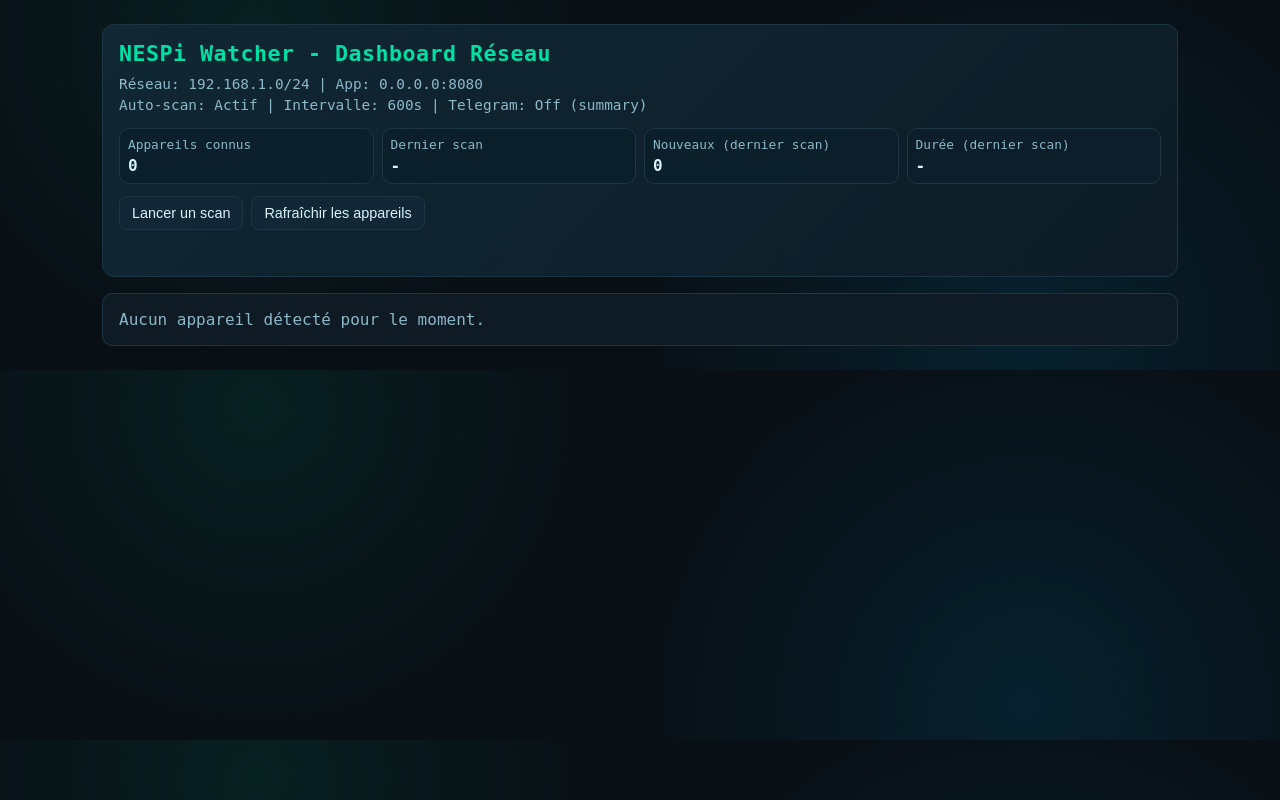
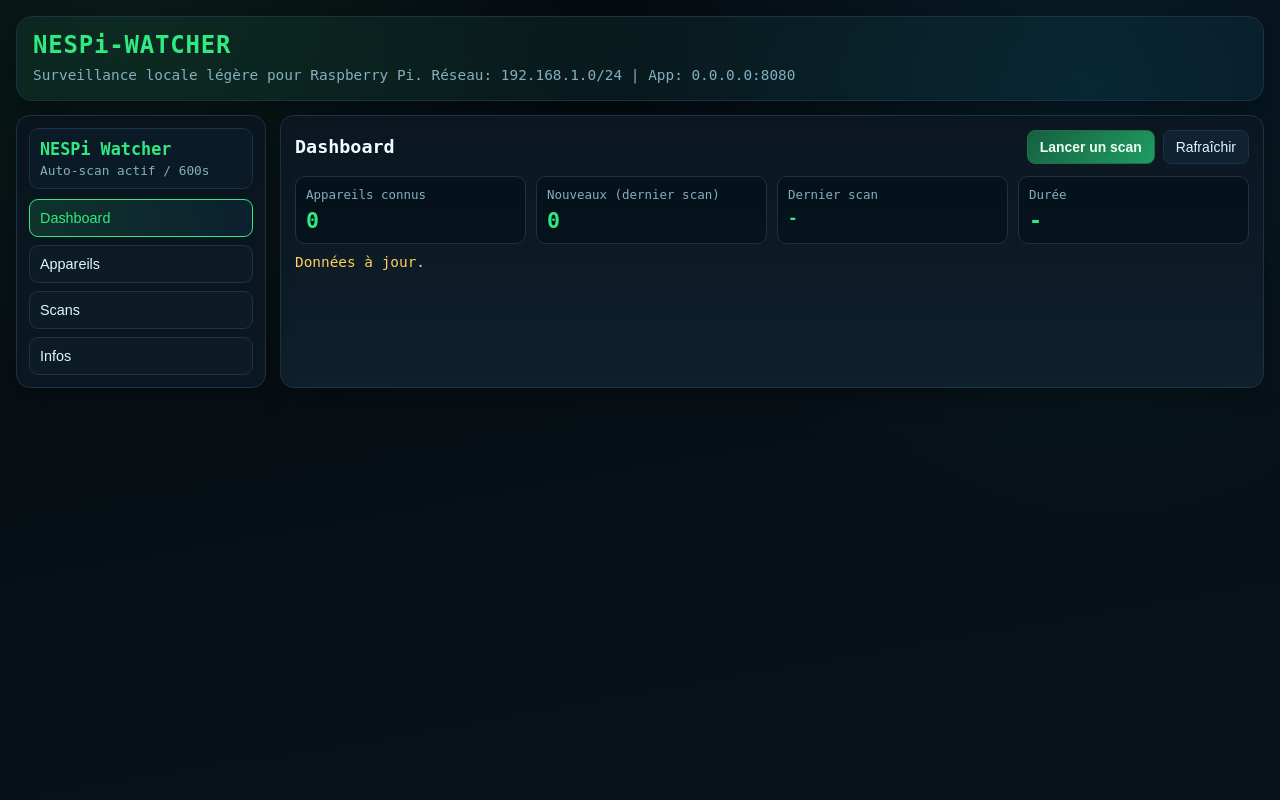
Before and after one commit to SonFire03/nespi-watcher, a Flask app: page / in a window 1280 px wide. Run offline with Flask 3, Linux system fonts and the light colour scheme; data that the repository does not hold is empty.

Commit message:
feat(ui): v3 cyber dashboard layout with tabs and scan history view

```diff
--- a/templates/index.html
+++ b/templates/index.html
@@ -6,177 +6,311 @@
   <title>NESPi Watcher</title>
   <style>
     :root {
-      --bg: #081016;
-      --panel: #0f1b24;
-      --line: #1e3544;
-      --text: #d7f4ff;
-      --muted: #8cb8c8;
-      --accent: #00e0a4;
-      --warn: #ffcc66;
-      --danger: #ff7a7a;
+      --bg: #060b10;
+      --bg2: #08131b;
+      --panel: #0b1620;
+      --panel-2: #0f1f2d;
+      --line: #1a3345;
+      --text: #def8ff;
+      --muted: #86aebf;
+      --accent: #31e981;
+      --accent-2: #13b7ff;
+      --warn: #ffd05d;
+      --danger: #ff6f7e;
+      --ok: #4dff9a;
+      --shadow: 0 8px 24px rgba(0, 0, 0, 0.35);
     }
 
     * { box-sizing: border-box; }
 
     body {
       margin: 0;
-      background:
-        radial-gradient(circle at 20% 10%, rgba(0,224,164,0.08), transparent 30%),
-        radial-gradient(circle at 80% 90%, rgba(0,180,255,0.10), transparent 35%),
-        var(--bg);
       color: var(--text);
       font-family: "DejaVu Sans Mono", "Liberation Mono", monospace;
+      background:
+        radial-gradient(circle at 10% 0%, rgba(49,233,129,0.07), transparent 32%),
+        radial-gradient(circle at 85% 10%, rgba(19,183,255,0.09), transparent 35%),
+        linear-gradient(170deg, var(--bg), var(--bg2));
+      min-height: 100vh;
     }
 
-    .wrap {
-      max-width: 1100px;
-      margin: 24px auto;
-      padding: 0 12px;
+    .shell {
+      max-width: 1280px;
+      margin: 0 auto;
+      padding: 16px;
     }
 
-    .header {
-      background: linear-gradient(135deg, #102734, #0d1c26);
+    .hero {
+      margin-bottom: 14px;
       border: 1px solid var(--line);
-      border-radius: 12px;
-      padding: 16px;
-      margin-bottom: 16px;
+      border-radius: 16px;
+      background: linear-gradient(135deg, rgba(49,233,129,0.08), rgba(19,183,255,0.06));
+      box-shadow: var(--shadow);
+      padding: 14px 16px;
     }
 
-    h1 {
+    .hero h1 {
       margin: 0;
-      font-size: 1.35rem;
+      font-size: 1.5rem;
       color: var(--accent);
-      letter-spacing: 0.5px;
+      letter-spacing: 0.8px;
     }
 
-    .meta {
-      margin-top: 8px;
+    .hero p {
+      margin: 6px 0 0;
       color: var(--muted);
       font-size: 0.9rem;
       line-height: 1.45;
     }
 
-    .stats {
+    .layout {
+      display: grid;
+      grid-template-columns: 250px 1fr;
+      gap: 14px;
+    }
+
+    .sidebar {
+      border: 1px solid var(--line);
+      border-radius: 14px;
+      background: linear-gradient(180deg, #0a141d, #0b1722);
+      padding: 12px;
+      height: fit-content;
+      position: sticky;
+      top: 12px;
+      box-shadow: var(--shadow);
+    }
+
+    .brand {
+      margin-bottom: 10px;
+      padding: 10px;
+      border: 1px solid var(--line);
+      border-radius: 10px;
+      background: #0a1b27;
+    }
+
+    .brand .title {
+      color: var(--accent);
+      font-weight: 700;
+      font-size: 1.05rem;
+    }
+
+    .brand .sub {
+      color: var(--muted);
+      font-size: 0.8rem;
+      margin-top: 4px;
+    }
+
+    .menu {
+      display: grid;
+      gap: 8px;
+    }
+
+    .menu button {
+      width: 100%;
+      text-align: left;
+      border: 1px solid var(--line);
+      background: #0d1b27;
+      color: var(--text);
+      padding: 10px;
+      border-radius: 9px;
+      cursor: pointer;
+      font-size: 0.9rem;
+    }
+
+    .menu button.active,
+    .menu button:hover {
+      border-color: var(--accent);
+      color: var(--accent);
+      background: linear-gradient(90deg, rgba(49,233,129,0.14), rgba(19,183,255,0.07));
+    }
+
+    .main {
+      display: grid;
+      gap: 14px;
+    }
+
+    .panel {
+      border: 1px solid var(--line);
+      border-radius: 14px;
+      background: linear-gradient(180deg, var(--panel), var(--panel-2));
+      box-shadow: var(--shadow);
+      padding: 14px;
+    }
+
+    .toolbar {
+      display: flex;
+      justify-content: space-between;
+      align-items: center;
+      gap: 10px;
+      flex-wrap: wrap;
+      margin-bottom: 12px;
+    }
+
+    .toolbar h2 {
+      margin: 0;
+      font-size: 1.15rem;
+      color: #f0feff;
+    }
+
+    .actions {
+      display: flex;
+      gap: 8px;
+      flex-wrap: wrap;
+    }
+
+    .btn {
+      border: 1px solid var(--line);
+      border-radius: 8px;
+      background: #102232;
+      color: var(--text);
+      font-size: 0.87rem;
+      padding: 8px 12px;
+      cursor: pointer;
+    }
+
+    .btn.primary {
+      border-color: #1d6f4a;
+      background: linear-gradient(135deg, #175f40, #1f9d62);
+      color: #eafff4;
+      font-weight: 700;
+    }
+
+    .btn:hover { border-color: var(--accent); color: var(--accent); }
+    .btn.primary:hover { color: #fff; }
+    .btn:disabled { opacity: 0.6; cursor: wait; }
+
+    .cards {
       display: grid;
       grid-template-columns: repeat(4, minmax(0, 1fr));
-      gap: 8px;
-      margin-top: 12px;
+      gap: 10px;
+      margin-bottom: 10px;
     }
 
     .card {
       border: 1px solid var(--line);
       border-radius: 10px;
-      padding: 8px;
-      background: rgba(10, 30, 42, 0.7);
+      background: rgba(5, 17, 25, 0.74);
+      padding: 10px;
     }
 
-    .card .label {
-      color: var(--muted);
-      font-size: 0.8rem;
+    .card .k { color: var(--muted); font-size: 0.78rem; }
+    .card .v { margin-top: 6px; font-size: 1.35rem; font-weight: 700; color: var(--accent); }
+
+    .statusbar {
+      margin-top: 8px;
+      font-size: 0.9rem;
+      color: var(--warn);
+      min-height: 18px;
     }
 
-    .card .value {
-      margin-top: 4px;
-      font-size: 1rem;
-      color: var(--text);
-      font-weight: 700;
-    }
-
-    .actions {
-      margin-top: 12px;
-      display: flex;
-      gap: 8px;
-      flex-wrap: wrap;
-    }
-
-    button {
-      background: #122735;
-      color: var(--text);
-      border: 1px solid var(--line);
-      border-radius: 8px;
-      padding: 8px 12px;
-      cursor: pointer;
-      font-size: 0.9rem;
-    }
-
-    button:hover { border-color: var(--accent); color: var(--accent); }
-    button:disabled { opacity: 0.7; cursor: wait; }
-
-    .status {
-      margin-top: 10px;
-      color: var(--warn);
-      font-size: 0.9rem;
-      min-height: 20px;
-    }
-
-    .status.error { color: var(--danger); }
+    .statusbar.error { color: var(--danger); }
 
     .table-wrap {
       overflow-x: auto;
       border: 1px solid var(--line);
       border-radius: 10px;
-      background: var(--panel);
     }
 
     table {
       width: 100%;
       border-collapse: collapse;
-      min-width: 760px;
+      min-width: 800px;
     }
 
-    thead { background: #122735; }
-
     th, td {
-      text-align: left;
       padding: 10px;
       border-bottom: 1px solid var(--line);
-      font-size: 0.9rem;
+      text-align: left;
+      font-size: 0.88rem;
     }
 
-    th { color: var(--accent); font-weight: 600; }
-    tr:hover td { background: rgba(0, 224, 164, 0.06); }
+    th { color: var(--accent); background: rgba(16, 35, 49, 0.9); }
+    tr:hover td { background: rgba(49,233,129,0.05); }
 
-    .empty {
-      padding: 16px;
-      color: var(--muted);
+    .pill {
+      display: inline-flex;
+      align-items: center;
+      gap: 6px;
+      border: 1px solid #1f6f4b;
+      color: #9dffca;
+      background: rgba(24, 94, 61, 0.25);
+      border-radius: 999px;
+      padding: 2px 8px;
+      font-size: 0.76rem;
+      white-space: nowrap;
     }
 
-    @media (max-width: 860px) {
-      .stats { grid-template-columns: repeat(2, minmax(0, 1fr)); }
+    .hidden { display: none; }
+
+    .logs {
+      font-size: 0.85rem;
+      color: var(--muted);
+      line-height: 1.5;
+      background: rgba(8, 17, 24, 0.72);
+      border: 1px solid var(--line);
+      border-radius: 10px;
+      padding: 10px;
+      white-space: pre-wrap;
     }
 
-    @media (max-width: 680px) {
-      h1 { font-size: 1.1rem; }
-      .meta { font-size: 0.85rem; }
-      .stats { grid-template-columns: 1fr; }
+    @media (max-width: 980px) {
+      .layout { grid-template-columns: 1fr; }
+      .sidebar { position: static; }
+      .cards { grid-template-columns: repeat(2, minmax(0, 1fr)); }
+    }
+
+    @media (max-width: 640px) {
+      .hero h1 { font-size: 1.2rem; }
+      .cards { grid-template-columns: 1fr; }
     }
   </style>
 </head>
 <body>
-  <div class="wrap">
-    <div class="header">
-      <h1>NESPi Watcher - Dashboard Réseau</h1>
-      <div class="meta">
-        Réseau: {{ config.NETWORK_RANGE }} | App: {{ config.APP_HOST }}:{{ config.APP_PORT }}<br>
-        Auto-scan: {{ 'Actif' if runtime.auto_scan_enabled else 'Désactivé' }} | Intervalle: {{ runtime.scan_interval_seconds }}s | Telegram: {{ 'Actif' if runtime.telegram_enabled else 'Off' }} ({{ runtime.telegram_mode }})
+  <div class="shell">
+    <section class="hero">
+      <h1>NESPi-WATCHER</h1>
+      <p>
+        Surveillance locale légère pour Raspberry Pi. Réseau: {{ config.NETWORK_RANGE }} | App: {{ config.APP_HOST }}:{{ config.APP_PORT }}
+      </p>
+    </section>
+
+    <div class="layout">
+      <aside class="sidebar">
+        <div class="brand">
+          <div class="title">NESPi Watcher</div>
+          <div class="sub">Auto-scan {{ 'actif' if runtime.auto_scan_enabled else 'off' }} / {{ runtime.scan_interval_seconds }}s</div>
+        </div>
+        <div class="menu">
+          <button class="active" data-tab="dashboard">Dashboard</button>
+          <button data-tab="devices">Appareils</button>
+          <button data-tab="scans">Scans</button>
+          <button data-tab="logs">Infos</button>
+        </div>
+      </aside>
+
+      <main class="main">
+        <section id="tab-dashboard" class="panel">
+          <div class="toolbar">
+            <h2>Dashboard</h2>
+            <div class="actions">
+              <button id="btnScan" class="btn primary">Lancer un scan</button>
+              <button id="btnRefresh" class="btn">Rafraîchir</button>
+            </div>
           </div>
 
-      <div class="stats">
-        <div class="card"><div class="label">Appareils connus</div><div class="value" id="totalDevices">{{ runtime.total_devices }}</div></div>
-        <div class="card"><div class="label">Dernier scan</div><div class="value" id="lastScanAt">{{ runtime.last_scan.scanned_at if runtime.last_scan else '-' }}</div></div>
-        <div class="card"><div class="label">Nouveaux (dernier scan)</div><div class="value" id="lastScanNew">{{ runtime.last_scan.new_count if runtime.last_scan else 0 }}</div></div>
-        <div class="card"><div class="label">Durée (dernier scan)</div><div class="value" id="lastScanDuration">{{ (runtime.last_scan.duration_ms|string + ' ms') if runtime.last_scan else '-' }}</div></div>
+          <div class="cards">
+            <div class="card"><div class="k">Appareils connus</div><div class="v" id="cTotal">{{ runtime.total_devices }}</div></div>
+            <div class="card"><div class="k">Nouveaux (dernier scan)</div><div class="v" id="cNew">{{ runtime.last_scan.new_count if runtime.last_scan else 0 }}</div></div>
+            <div class="card"><div class="k">Dernier scan</div><div class="v" id="cLast" style="font-size:1rem;">{{ runtime.last_scan.scanned_at if runtime.last_scan else '-' }}</div></div>
+            <div class="card"><div class="k">Durée</div><div class="v" id="cDur">{{ (runtime.last_scan.duration_ms|string + ' ms') if runtime.last_scan else '-' }}</div></div>
           </div>
 
-      <div class="actions">
-        <button id="btnScan">Lancer un scan</button>
-        <button id="btnRefresh">Rafraîchir les appareils</button>
-      </div>
-      <div id="status" class="status"></div>
-    </div>
+          <div id="status" class="statusbar"></div>
+        </section>
 
+        <section id="tab-devices" class="panel hidden">
+          <div class="toolbar"><h2>Appareils détectés</h2></div>
           <div class="table-wrap">
-      {% if devices and devices|length > 0 %}
             <table id="devicesTable">
               <thead>
                 <tr>
@@ -185,6 +319,7 @@
                   <th>Hostname</th>
                   <th>Première détection</th>
                   <th>Dernière détection</th>
+                  <th>Statut</th>
                 </tr>
               </thead>
               <tbody>
@@ -195,25 +330,43 @@
                   <td>{{ d.hostname }}</td>
                   <td>{{ d.first_seen }}</td>
                   <td>{{ d.last_seen }}</td>
+                  <td><span class="pill">● EN LIGNE</span></td>
                 </tr>
                 {% endfor %}
               </tbody>
             </table>
-      {% else %}
-      <div class="empty" id="emptyText">Aucun appareil détecté pour le moment.</div>
-      <table id="devicesTable" style="display:none;">
+          </div>
+        </section>
+
+        <section id="tab-scans" class="panel hidden">
+          <div class="toolbar"><h2>Historique des scans</h2></div>
+          <div class="table-wrap">
+            <table id="scansTable">
               <thead>
                 <tr>
-            <th>IP</th>
-            <th>MAC</th>
-            <th>Hostname</th>
-            <th>Première détection</th>
-            <th>Dernière détection</th>
+                  <th>Date</th>
+                  <th>Source</th>
+                  <th>Appareils</th>
+                  <th>Nouveaux</th>
+                  <th>Durée</th>
+                  <th>Statut</th>
                 </tr>
               </thead>
               <tbody></tbody>
             </table>
-      {% endif %}
+          </div>
+        </section>
+
+        <section id="tab-logs" class="panel hidden">
+          <div class="toolbar"><h2>Infos Service</h2></div>
+          <div class="logs" id="infoBlock">
+Auto-scan: {{ 'actif' if runtime.auto_scan_enabled else 'désactivé' }}
+Intervalle: {{ runtime.scan_interval_seconds }}s
+Telegram: {{ 'actif' if runtime.telegram_enabled else 'off' }} ({{ runtime.telegram_mode }})
+Réseau: {{ runtime.network_range }}
+          </div>
+        </section>
+      </main>
     </div>
   </div>
 
@@ -221,72 +374,90 @@
     const statusEl = document.getElementById('status');
     const btnScan = document.getElementById('btnScan');
     const btnRefresh = document.getElementById('btnRefresh');
-    const table = document.getElementById('devicesTable');
-    const tbody = table.querySelector('tbody');
-    const emptyText = document.getElementById('emptyText');
 
-    const totalDevicesEl = document.getElementById('totalDevices');
-    const lastScanAtEl = document.getElementById('lastScanAt');
-    const lastScanNewEl = document.getElementById('lastScanNew');
-    const lastScanDurationEl = document.getElementById('lastScanDuration');
+    const cTotal = document.getElementById('cTotal');
+    const cNew = document.getElementById('cNew');
+    const cLast = document.getElementById('cLast');
+    const cDur = document.getElementById('cDur');
 
-    function setStatus(msg, isError = false) {
+    const devicesTbody = document.querySelector('#devicesTable tbody');
+    const scansTbody = document.querySelector('#scansTable tbody');
+
+    function setStatus(msg, error = false) {
       statusEl.textContent = msg;
-      statusEl.classList.toggle('error', isError);
+      statusEl.classList.toggle('error', error);
+    }
+
+    function esc(v) {
+      return String(v ?? '').replaceAll('&', '&amp;').replaceAll('<', '&lt;').replaceAll('>', '&gt;');
     }
 
     function renderDevices(devices) {
-      tbody.innerHTML = '';
-      if (!devices || devices.length === 0) {
-        table.style.display = 'none';
-        if (emptyText) emptyText.style.display = 'block';
-        return;
+      devicesTbody.innerHTML = '';
+      for (const d of devices || []) {
+        const tr = document.createElement('tr');
+        tr.innerHTML = `
+          <td>${esc(d.ip)}</td>
+          <td>${esc(d.mac || 'Inconnue')}</td>
+          <td>${esc(d.hostname || 'Inconnu')}</td>
+          <td>${esc(d.first_seen || '')}</td>
+          <td>${esc(d.last_seen || '')}</td>
+          <td><span class="pill">● EN LIGNE</span></td>
+        `;
+        devicesTbody.appendChild(tr);
+      }
     }
 
-      table.style.display = 'table';
-      if (emptyText) emptyText.style.display = 'none';
-
-      for (const d of devices) {
+    function renderScans(scans) {
+      scansTbody.innerHTML = '';
+      for (const s of scans || []) {
         const tr = document.createElement('tr');
         tr.innerHTML = `
-          <td>${d.ip || ''}</td>
-          <td>${d.mac || 'Inconnue'}</td>
-          <td>${d.hostname || 'Inconnu'}</td>
-          <td>${d.first_seen || ''}</td>
-          <td>${d.last_seen || ''}</td>
+          <td>${esc(s.scanned_at || '')}</td>
+          <td>${esc(s.source || '')}</td>
+          <td>${esc(s.scanned_count ?? 0)}</td>
+          <td>${esc(s.new_count ?? 0)}</td>
+          <td>${esc(s.duration_ms ?? 0)} ms</td>
+          <td>${esc(s.status || '')}</td>
         `;
-        tbody.appendChild(tr);
+        scansTbody.appendChild(tr);
       }
     }
 
     async function refreshStatus() {
-      try {
       const res = await fetch('/api/status');
       const data = await res.json();
       if (data.status !== 'ok') return;
-        totalDevicesEl.textContent = String(data.total_devices || 0);
+
+      cTotal.textContent = String(data.total_devices || 0);
       if (data.last_scan) {
-          lastScanAtEl.textContent = data.last_scan.scanned_at || '-';
-          lastScanNewEl.textContent = String(data.last_scan.new_count || 0);
-          lastScanDurationEl.textContent = `${data.last_scan.duration_ms || 0} ms`;
+        cNew.textContent = String(data.last_scan.new_count || 0);
+        cLast.textContent = data.last_scan.scanned_at || '-';
+        cDur.textContent = `${data.last_scan.duration_ms || 0} ms`;
       }
-      } catch (_) {}
     }
 
     async function refreshDevices() {
-      setStatus('Chargement des appareils...');
-      try {
       const res = await fetch('/api/devices');
       const data = await res.json();
-        if (data.status !== 'ok') {
-          setStatus('Erreur récupération appareils.', true);
-          return;
+      if (data.status !== 'ok') throw new Error('devices error');
+      renderDevices(data.devices);
     }
-        renderDevices(data.devices || []);
-        await refreshStatus();
-        setStatus(`Appareils chargés: ${data.count}`);
+
+    async function refreshScans() {
+      const res = await fetch('/api/scans');
+      const data = await res.json();
+      if (data.status !== 'ok') throw new Error('scans error');
+      renderScans(data.scans);
+    }
+
+    async function fullRefresh() {
+      setStatus('Rafraîchissement...');
+      try {
+        await Promise.all([refreshStatus(), refreshDevices(), refreshScans()]);
+        setStatus('Données à jour.');
       } catch (_) {
-        setStatus('Erreur réseau pendant le rafraîchissement.', true);
+        setStatus('Erreur de rafraîchissement.', true);
       }
     }
 
@@ -296,19 +467,16 @@
       try {
         const res = await fetch('/api/scan');
         const data = await res.json();
-
         if (data.status === 'busy') {
           setStatus('Un scan est déjà en cours.', true);
           return;
         }
-
         if (data.status !== 'ok') {
           setStatus('Le scan a échoué.', true);
           return;
         }
-
-        setStatus(`Scan OK. ${data.scanned_count} appareils, ${data.new_count} nouveaux, ${data.duration_ms} ms.`);
-        await refreshDevices();
+        setStatus(`Scan OK: ${data.scanned_count} appareils, ${data.new_count} nouveaux, ${data.duration_ms} ms.`);
+        await fullRefresh();
       } catch (_) {
         setStatus('Erreur pendant le scan.', true);
       } finally {
@@ -316,9 +484,31 @@
       }
     }
 
+    function initTabs() {
+      const buttons = document.querySelectorAll('.menu button');
+      const tabs = {
+        dashboard: document.getElementById('tab-dashboard'),
+        devices: document.getElementById('tab-devices'),
+        scans: document.getElementById('tab-scans'),
+        logs: document.getElementById('tab-logs')
+      };
+
+      buttons.forEach((btn) => {
+        btn.addEventListener('click', () => {
+          buttons.forEach((b) => b.classList.remove('active'));
+          btn.classList.add('active');
+          const key = btn.dataset.tab;
+          Object.values(tabs).forEach((el) => el.classList.add('hidden'));
+          tabs[key].classList.remove('hidden');
+        });
+      });
+    }
+
     btnScan.addEventListener('click', triggerScan);
-    btnRefresh.addEventListener('click', refreshDevices);
+    btnRefresh.addEventListener('click', fullRefresh);
 
+    initTabs();
+    fullRefresh();
     setInterval(refreshStatus, 15000);
   </script>
 </body>
```
Lines whose indentation alone changed are shown as unchanged.
